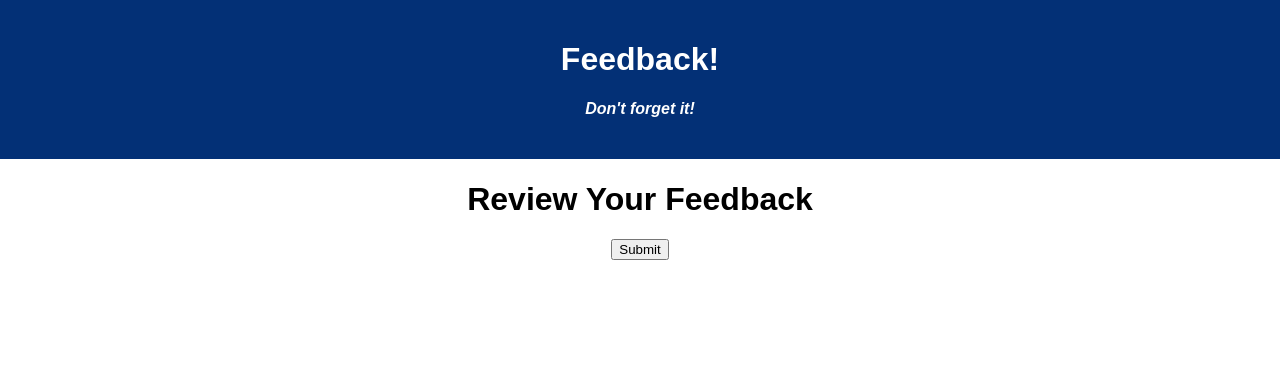
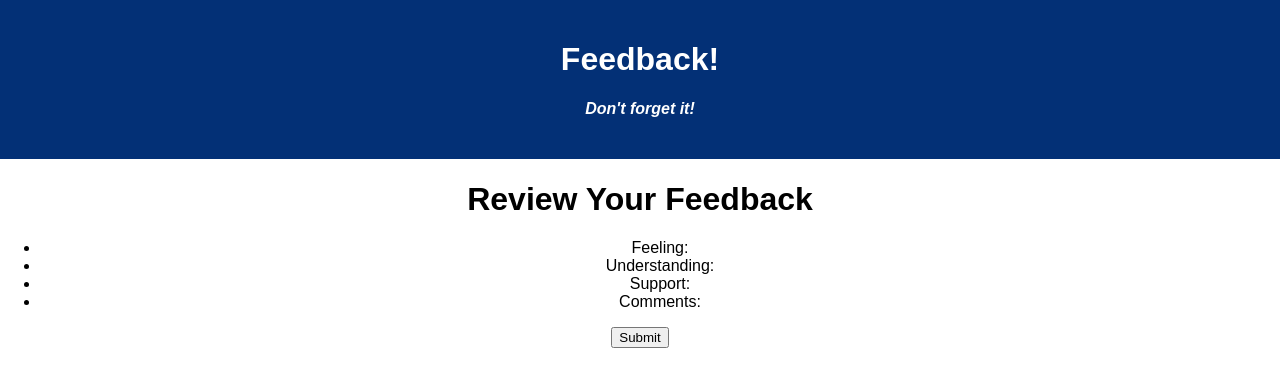
Before and after one commit to Alaforgia/weekend-redux-feedback-loop, a React (Create React App) app: page /#/review in a window 1280 px wide. Both pictures are taken after a click on the button "Submit". Shown: the top 386 px of the page. Built offline with nearby package versions, Linux system fonts and the light colour scheme; no server answers.

Commit message:
post functional. Success component functional

```diff
--- a/src/components/App/App.jsx
+++ b/src/components/App/App.jsx
@@ -5,6 +5,7 @@ import Understanding from "../Understanding/Understanding";
 import Support from "./Support/Support";
 import Comments from "./Comments/Comments";
 import Review from "../Review/Review";
+import Success from "../Success/Success";
 import "./App.css";
 import { HashRouter as Router, Route, Link } from "react-router-dom";
 import { useSelector } from "react-redux";
@@ -35,6 +36,9 @@ function App() {
           <Route path="/review">
             <Review />
           </Route>
+          <Route path="/success">
+            <Success />
+          </Route>
         </div>
       </div>
     </Router>
--- a/src/components/Review/Review.jsx
+++ b/src/components/Review/Review.jsx
@@ -1,51 +1,41 @@
 import axios from "axios";
 import React from "react";
-import Feelings from "../Feelings/Feelings";
-import Understanding from "../Understanding/Understanding";
-import Support from "../App/Support/Support";
-import Comments from "../App/Comments/Comments";
+
 import { useSelector } from "react-redux";
-import { useEffect } from "react";
-// import feedbackReducers from "../..";
-// import { useSelector } from "react-redux";
+import { useHistory } from "react-router-dom";
 
 function Review() {
-  //   const artist = useSelector((store) => store.artistReducer);
   const feelings = useSelector((store) => store.feelingReducer);
+  const understanding = useSelector((store) => store.understandingReducer);
+  const support = useSelector((store) => store.supportReducer);
+  const comments = useSelector((store) => store.commentReducer);
 
-  const renderFeedback = () => {
-    let feedbackData = [];
-    let feedbackRow = { feelings };
-
-    feedbackData.push(feedbackRow);
-    console.log("renderFeedback", feedbackData);
-  };
-  useEffect(() => {
-    console.log("in useEffect");
-    renderFeedback();
-  }, []);
-
+  const history = useHistory();
   const onSubmit = () => {
     axios
-      .post("/prime_feedback")
+      .post("/feedback", { feelings, understanding, support, comments })
       .then((response) => {
         console.log("POST response = ", response);
+        history.push("/success");
       })
       .catch((error) => {
         console.log("POST ERROR", error);
       });
   };
-
+  console.log("what is feelings", feelings);
   return (
     <>
       <h1>Review Your Feedback</h1>
 
-      {/* <ul onChange={() => renderFeedback([feedbackData])}></ul> */}
-      {/* <ul>{renderFeedback()}</ul> */}
-      <table>
-        <tbody>{renderFeedback()}</tbody>
-      </table>
-      <button onSubmit={onSubmit} type="submit">
+      <div>
+        <ul>
+          <li>Feeling: {feelings}</li>
+          <li>Understanding: {understanding}</li>
+          <li>Support: {support}</li>
+          <li>Comments: {comments}</li>
+        </ul>
+      </div>
+      <button onClick={onSubmit} type="submit">
         Submit
       </button>
     </>
--- /dev/null
+++ b/src/components/Success/Success.jsx
@@ -0,0 +1,18 @@
+import React from "react";
+import { useHistory } from "react-router-dom";
+function Success() {
+  const history = useHistory();
+  const onSubmit = (event) => {
+    event.preventDefault();
+    history.push("/");
+  };
+
+  return (
+    <>
+      <h2>Thanks!</h2>
+      <button onClick={onSubmit}>Leave New Feedback</button>
+    </>
+  );
+}
+
+export default Success;
--- a/src/index.js
+++ b/src/index.js
@@ -9,25 +9,25 @@ import { Provider } from "react-redux";
 
 const feelingReducer = (state = [], action) => {
   if (action.type === "ADD_FEELING") {
-    return action.payload;
+    return action.payload.feeling;
   }
   return state;
 };
 const understandingReducer = (state = [], action) => {
   if (action.type === "ADD_UNDERSTANDING") {
-    return action.payload;
+    return action.payload.understanding;
   }
   return state;
 };
 const supportReducer = (state = [], action) => {
   if (action.type === "ADD_SUPPORT") {
-    return action.payload;
+    return action.payload.support;
   }
   return state;
 };
 const commentReducer = (state = [], action) => {
   if (action.type === "ADD_COMMENT") {
-    return action.payload;
+    return action.payload.comment;
   }
   return state;
 };
```
Also changed, not shown: 2 other files (tests, documents, lock files or other folders).
